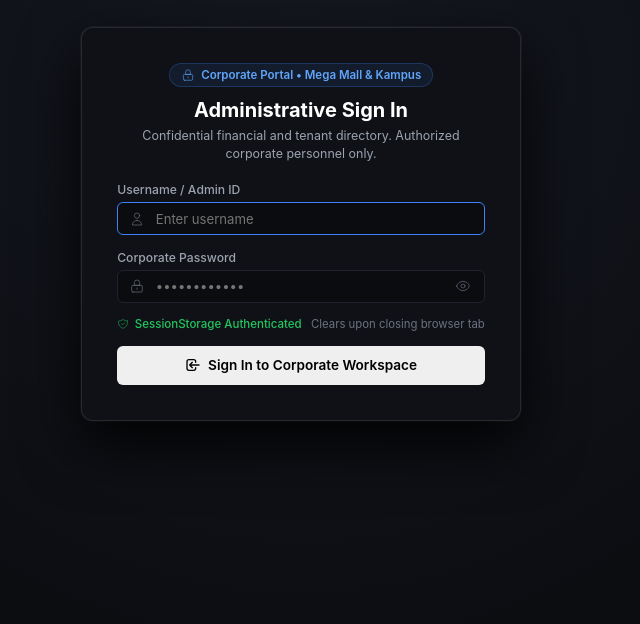
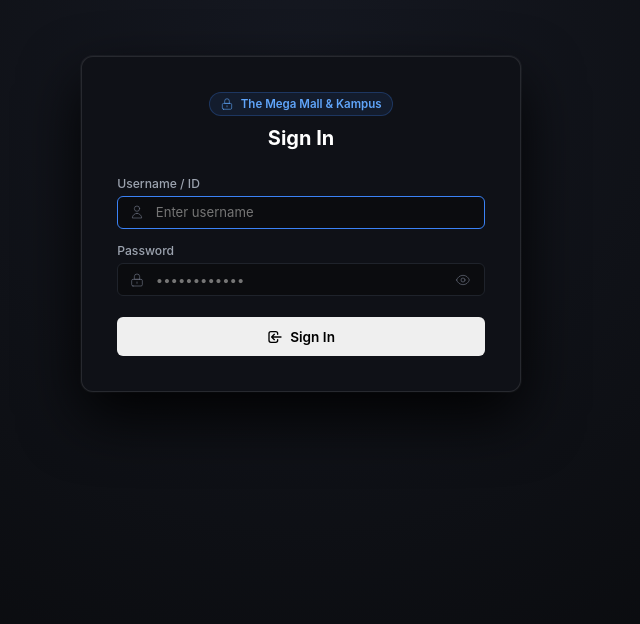
Before and after one commit to Vulkan-dev/for-kampus, a website: page public/index.html in a window 1280 px wide. Shown: the part 176-800 px from the top of the page, without its empty margins (339-979 px from the left). Drawn offline with Linux system fonts and the light colour scheme.

Commit message:
Clean up login screen text and simplify to Sign In

```diff
--- a/public/app.js
+++ b/public/app.js
@@ -156,7 +156,7 @@ async function handleLoginSubmit(e) {
     errorEl.style.display = "block";
   } finally {
     submitBtn.disabled = false;
-    submitText.textContent = "Sign In to Corporate Workspace";
+    submitText.textContent = "Sign In";
   }
 }
 
--- a/public/index.html
+++ b/public/index.html
@@ -16,17 +16,16 @@
       <div class="login-header">
         <div class="login-brand-badge">
           <svg fill="none" stroke="currentColor" viewBox="0 0 24 24"><path stroke-linecap="round" stroke-linejoin="round" d="M12 15v2m-6 4h12a2 2 0 002-2v-6a2 2 0 00-2-2H6a2 2 0 00-2 2v6a2 2 0 002 2zm10-10V7a4 4 0 00-8 0v4h8z"></path></svg>
-          <span>Corporate Portal • Mega Mall &amp; Kampus</span>
+          <span>The Mega Mall &amp; Kampus</span>
         </div>
-        <h1 class="login-title">Administrative Sign In</h1>
-        <p class="login-subtitle">Confidential financial and tenant directory. Authorized corporate personnel only.</p>
+        <h1 class="login-title">Sign In</h1>
       </div>
 
       <form id="loginForm" class="login-form" autocomplete="off">
         <div id="loginErrorAlert" class="login-error-alert" style="display:none;"></div>
 
         <div class="form-group">
-          <label class="form-label" for="loginUsername">Username / Admin ID</label>
+          <label class="form-label" for="loginUsername">Username / ID</label>
           <div class="input-with-icon">
             <svg fill="none" stroke="currentColor" viewBox="0 0 24 24"><path stroke-linecap="round" stroke-linejoin="round" d="M16 7a4 4 0 11-8 0 4 4 0 018 0zM12 14a7 7 0 00-7 7h14a7 7 0 00-7-7z"></path></svg>
             <input type="text" id="loginUsername" class="form-input" placeholder="Enter username" required autofocus />
@@ -34,7 +33,7 @@
         </div>
 
         <div class="form-group">
-          <label class="form-label" for="loginPassword">Corporate Password</label>
+          <label class="form-label" for="loginPassword">Password</label>
           <div class="input-with-icon">
             <svg fill="none" stroke="currentColor" viewBox="0 0 24 24"><path stroke-linecap="round" stroke-linejoin="round" d="M12 15v2m-6 4h12a2 2 0 002-2v-6a2 2 0 00-2-2H6a2 2 0 00-2 2v6a2 2 0 002 2zm10-10V7a4 4 0 00-8 0v4h8z"></path></svg>
             <input type="password" id="loginPassword" class="form-input" placeholder="••••••••••••" required />
@@ -44,17 +43,9 @@
           </div>
         </div>
 
-        <div class="login-meta-row">
-          <span class="session-badge">
-            <svg fill="none" stroke="currentColor" viewBox="0 0 24 24" style="width:12px; height:12px;"><path stroke-linecap="round" stroke-linejoin="round" d="M9 12l2 2 4-4m5.618-4.016A11.955 11.955 0 0112 2.944a11.955 11.955 0 01-8.618 3.04A12.02 12.02 0 003 9c0 5.591 3.824 10.29 9 11.622 5.176-1.332 9-6.03 9-11.622 0-1.042-.133-2.052-.382-3.016z"></path></svg>
-            SessionStorage Authenticated
-          </span>
-          <span style="font-size:0.71rem; color:var(--text-dim);">Clears upon closing browser tab</span>
-        </div>
-
-        <button type="submit" class="btn btn-primary login-submit-btn" id="loginSubmitBtn">
+        <button type="submit" class="btn btn-primary login-submit-btn" id="loginSubmitBtn" style="margin-top:0.4rem;">
           <svg fill="none" stroke="currentColor" viewBox="0 0 24 24" style="width:16px; height:16px;"><path stroke-linecap="round" stroke-linejoin="round" d="M11 16l-4-4m0 0l4-4m-4 4h14m-5 4v1a3 3 0 01-3 3H6a3 3 0 01-3-3V7a3 3 0 013-3h7a3 3 0 013 3v1"></path></svg>
-          <span id="loginSubmitText">Sign In to Corporate Workspace</span>
+          <span id="loginSubmitText">Sign In</span>
         </button>
       </form>
     </div>
```
